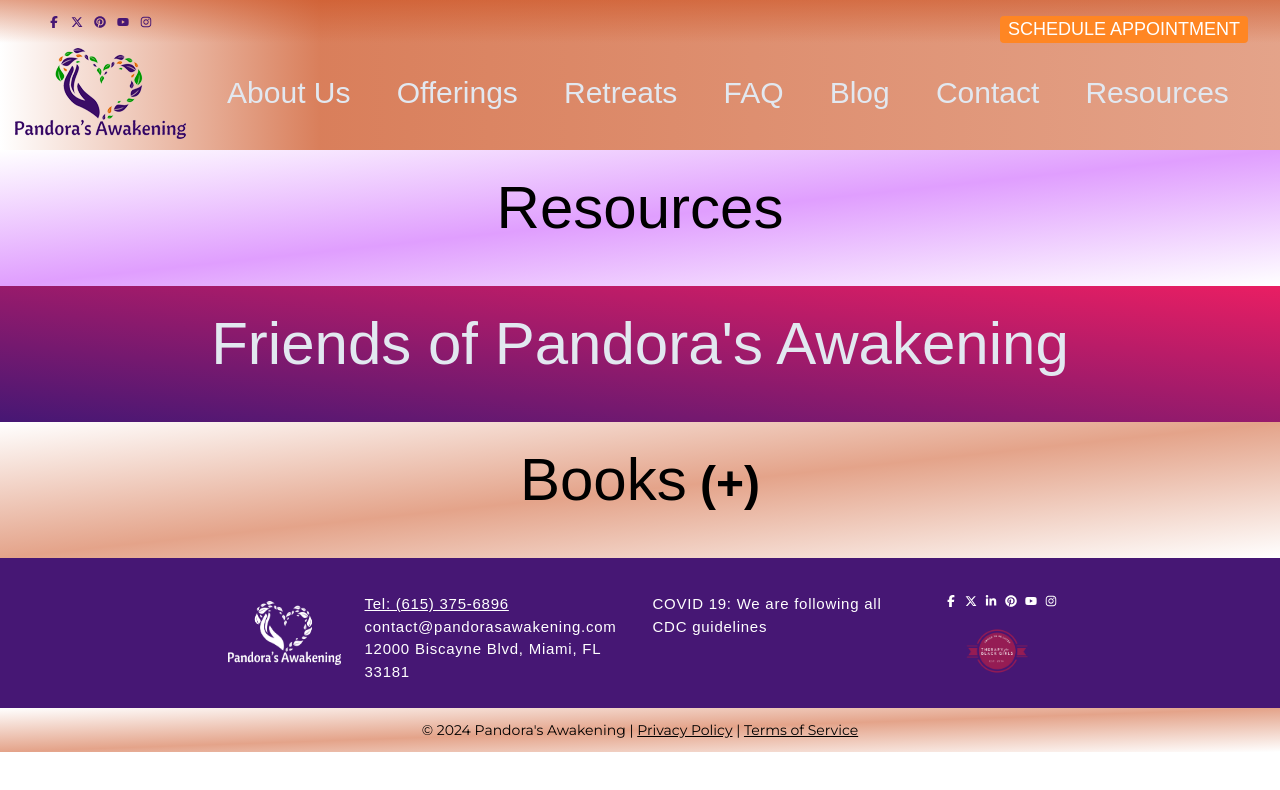
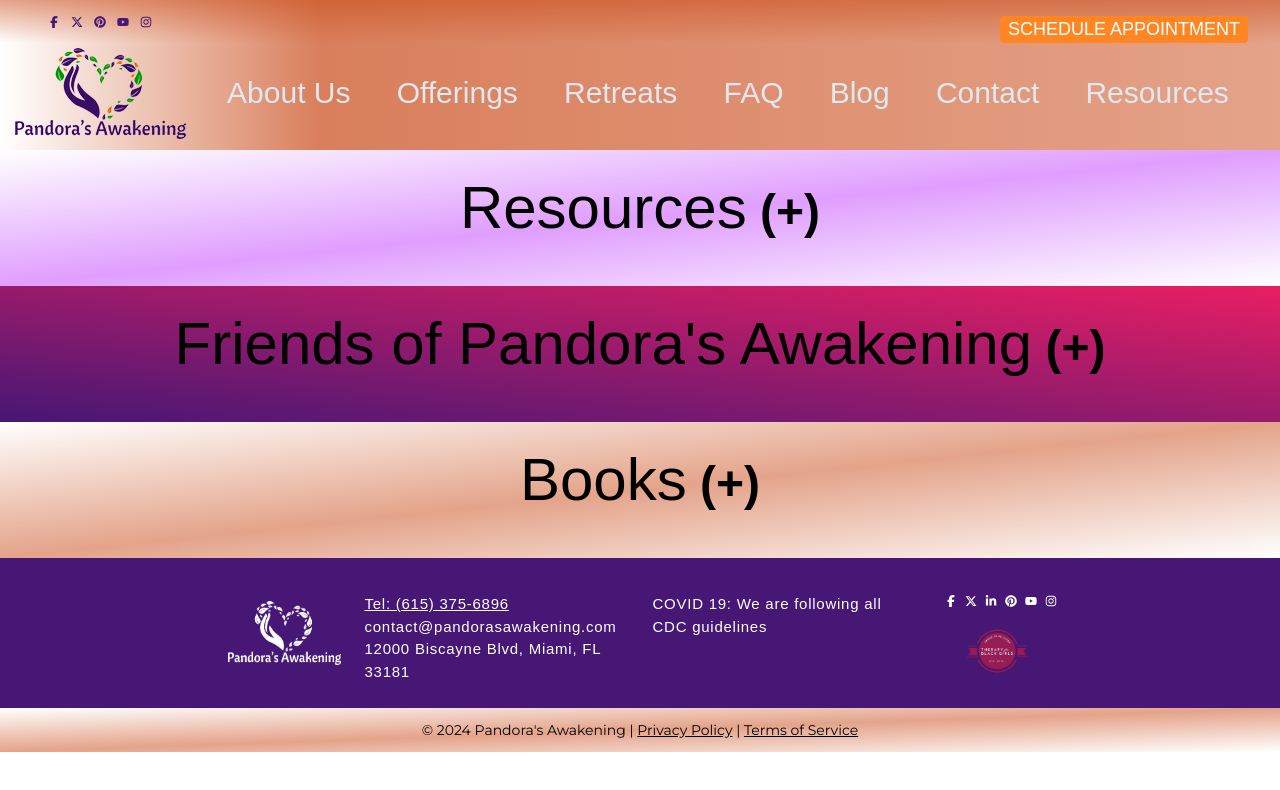
Before and after one commit to dogbeide/pandoras-awakening, a Next.js app: page /resources in a window 1280 px wide. Shown: the top 790 px of the page. Built offline with nearby package versions, Linux system fonts and the light colour scheme; a web font is replaced by a local one.

Commit message:
make resources and friends expandible too

```diff
--- a/app/resources/page.tsx
+++ b/app/resources/page.tsx
@@ -14,25 +14,41 @@
 
 export default function Page() {
 
+  const [expandedResources, setExpandedResources] = useState(false);
+  const [expandedFriends, setExpandedFriends] = useState(false);
   const [expandedBooks, setExpandedBooks] = useState(false);
 
   return (
     <div>
       <Section id="resources" classNames="bg-gradient-to-br from-white via-pandoras-lavender-50 to-white">
-        <Title>Resources</Title>
-        <div className="resource-list grid grid-cols-4 max-md:grid-cols-3 max-sm:grid-cols-2 max-[500px]:grid-cols-1 max gap-x-2 gap-y-3 [&>div]:col-span-1">
+        <div onClick={() => setExpandedResources(!expandedResources)}>
+          <Title classNames="btn-cta-text hover:text-pandoras-fuchsia hover:cursor-pointer align-middle">
+            Resources
+            <span className="btn-cta-text hover:text-pandoras-orange font-bold text-5xl align-middle">
+              &nbsp;({expandedResources ? '-' : '+'})
+            </span>
+          </Title>
+        </div>
+        <ResourceList expanded={expandedResources}>
           {resources.map((resource, idx) => (
             <ResourceItem
               key={idx}
               resource={resource}
             />
           ))}
-        </div>
+        </ResourceList>
       </Section>
 
       <Section id="friends" classNames="bg-gradient-to-tr from-pandoras-purple to-pandoras-pink">
-        <Title classNames="text-slate-200">Friends of Pandora&apos;s Awakening</Title>
-        <div className="resource-list grid grid-cols-4 max-md:grid-cols-3 max-sm:grid-cols-2 max-[500px]:grid-cols-1 max gap-x-2 gap-y-3 [&>div]:col-span-1">
+        <div onClick={() => setExpandedFriends(!expandedFriends)}>
+          <Title classNames="btn-cta-text hover:text-pandoras-orange hover:cursor-pointer align-middle">
+          Friends of Pandora&apos;s Awakening
+            <span className="btn-cta-text hover:text-pandoras-orange font-bold text-5xl align-middle">
+              &nbsp;({expandedFriends ? '-' : '+'})
+            </span>
+          </Title>
+        </div>
+        <ResourceList expanded={expandedFriends}>
           {friends.map((resource, idx) => (
             <ResourceItem
               key={idx}
@@ -40,7 +56,7 @@
               textColor='slate-200'
             />
           ))}
-        </div>
+        </ResourceList>
       </Section>
 
       <Section id="books" classNames="bg-gradient-to-br from-white via-pandoras-jasper-50 to-white">
```
